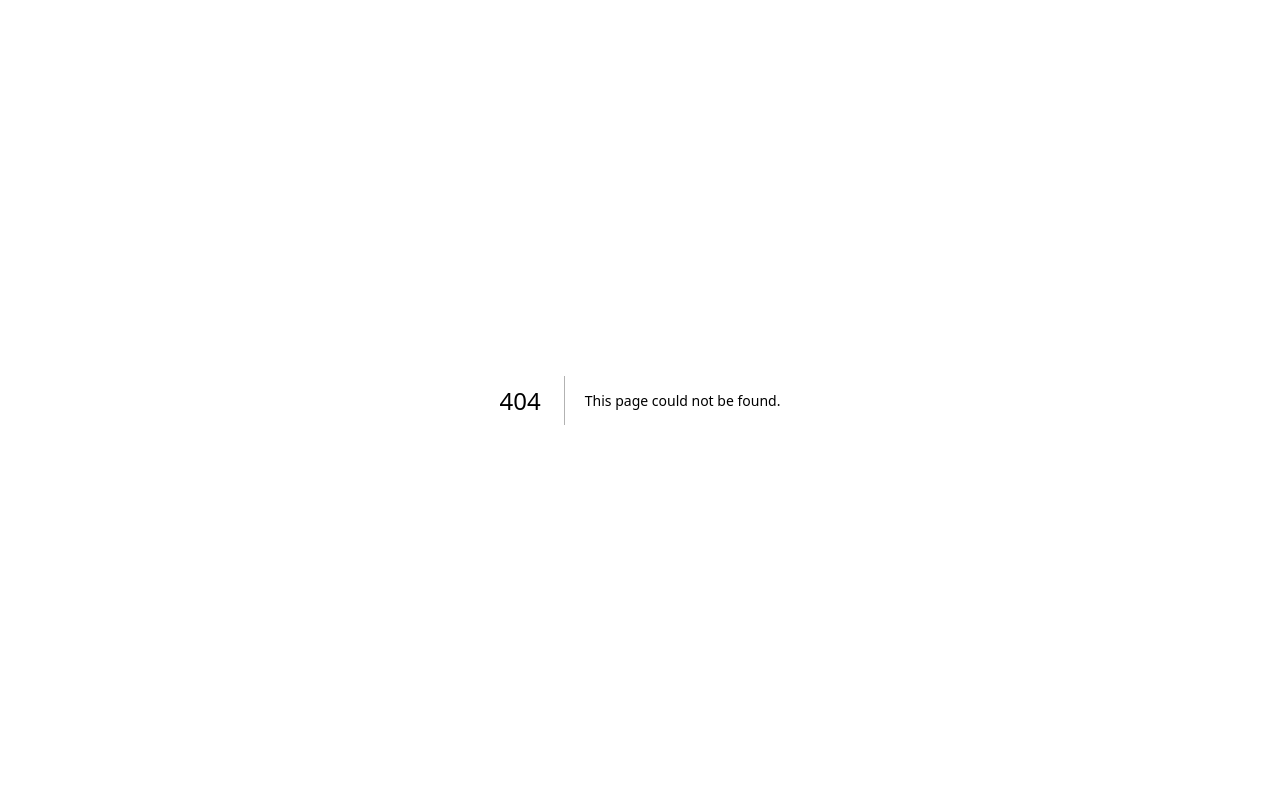
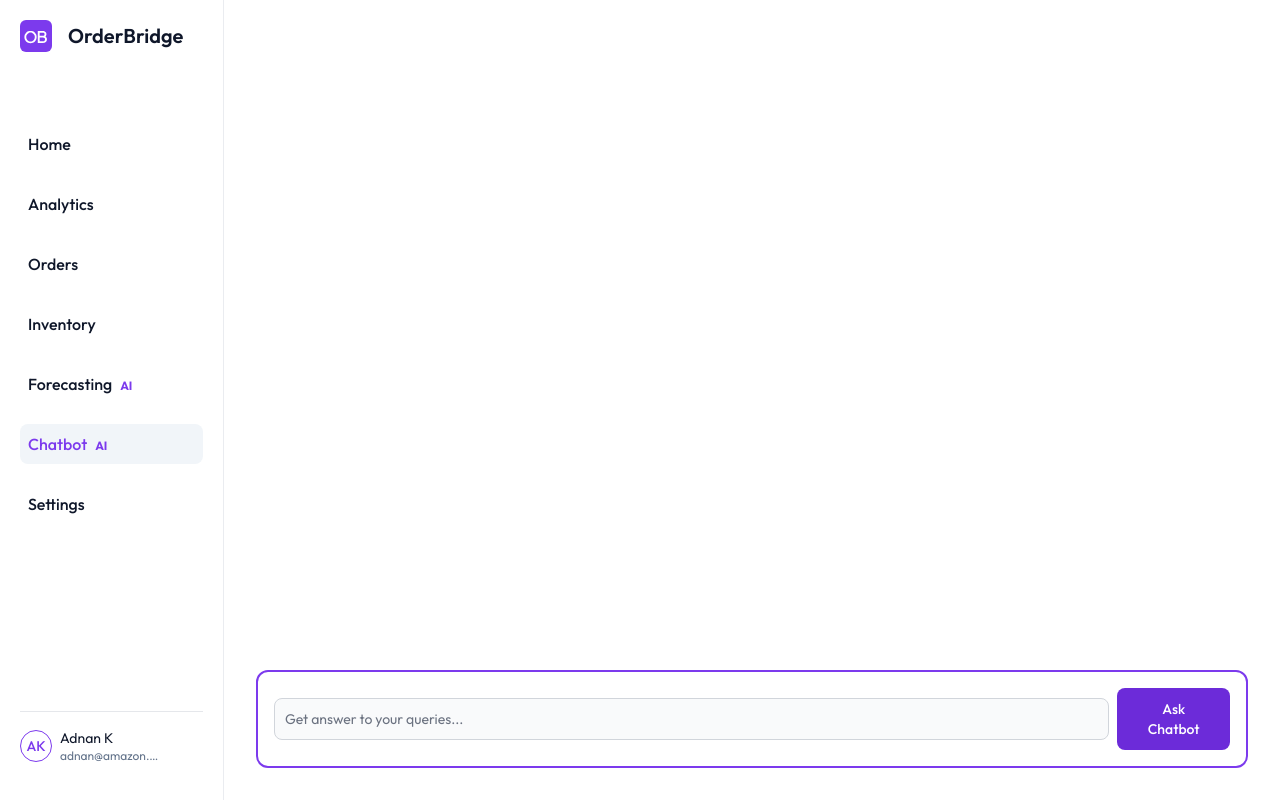
Before and after one commit to elasticSearch-smbhav/frontend, a Next.js app in the folder order-bridge/: page /chat in a window 1280 px wide. Before the commit this address had no page. Built offline with nearby package versions, Linux system fonts and the light colour scheme.

Commit message:
chatbot page

```diff
--- /dev/null
+++ b/order-bridge/src/app/(id)/chat/page.tsx
@@ -0,0 +1,61 @@
+"use client";
+
+import { useChatbot } from "@/context/chatbotContext";
+import { Button, TextInput } from "flowbite-react";
+import { useEffect, useRef, useState } from "react";
+
+const Page = () => {
+  const { messages, addMessage } = useChatbot();
+
+  const [prompt, setPrompt] = useState("");
+  const messagesEndRef = useRef<HTMLDivElement>(null);
+
+  const scrollToBottom = () => {
+    messagesEndRef.current?.scrollIntoView({ behavior: "smooth" });
+  };
+
+  const sendPrompt = async () => {
+    addMessage(prompt);
+    addMessage("I am a chatbot. I don't have the answer to that yet.");
+    setPrompt("");
+    scrollToBottom();
+  };
+
+  useEffect(() => {
+    scrollToBottom();
+  }, [messages]);
+
+  return (
+    <div className="w-full h-full flex flex-col">
+      <div className="w-full h-full gap-2 p-2 flex flex-col justify-start overflow-y-auto rounded-xl rounded-b-none">
+        {messages.map((message, index) => (
+          <div
+            key={index}
+            className={`p-2 px-4 rounded-lg break-words max-w-[60%] ${
+              index % 2 === 0
+                ? "bg-app ml-auto text-white"
+                : "bg-gray-200 mr-auto text-black"
+            }`}
+          >
+            {message}
+          </div>
+        ))}
+        <div ref={messagesEndRef} />
+      </div>
+      <div className="w-full border-2 border-app flex justify-between items-center gap-2 p-4 rounded-xl mt-auto">
+        <TextInput
+          className="w-full"
+          color="primary"
+          placeholder="Get answer to your queries..."
+          value={prompt}
+          onChange={(e) => setPrompt(e.target.value)}
+        />
+        <Button onClick={sendPrompt} color="purple" className="w-32">
+          Ask Chatbot
+        </Button>
+      </div>
+    </div>
+  );
+};
+
+export default Page;
--- a/order-bridge/src/app/(id)/page.tsx
+++ b/order-bridge/src/app/(id)/page.tsx
@@ -1,23 +1,10 @@
 "use client";
 
-import axiosInstance from "@/utils/axiosInstance";
 import { faHouse, faRefresh } from "@fortawesome/free-solid-svg-icons";
 import { FontAwesomeIcon } from "@fortawesome/react-fontawesome";
 import { Breadcrumb, Button, Datepicker } from "flowbite-react";
-import { useEffect } from "react";
 
 const Page = () => {
-  useEffect(() => {
-    const fetchData = async () => {
-      const { data } = await axiosInstance.get("http://localhost:8080/listings");
-
-      constdata = await data.json();
-      console.log(typeof data);
-    };
-
-    fetchData();
-  }, []);
-
   return (
     <>
       <Breadcrumb aria-label="Default breadcrumb example">
--- a/order-bridge/src/app/layout.tsx
+++ b/order-bridge/src/app/layout.tsx
@@ -1,4 +1,5 @@
 import { AuthProvider } from "@/context/authContext";
+import { ChatbotProvider } from "@/context/chatbotContext";
 import customTheme from "@/utils/flowbiteCustomTheme";
 import { Flowbite } from "flowbite-react";
 import type { Metadata } from "next";
@@ -24,7 +25,9 @@ export default function RootLayout({
     <html lang="en">
       <body className={`${outfitFont.variable} font-outfit antialiased`}>
         <AuthProvider>
-          <Flowbite theme={{ theme: customTheme }}>{children}</Flowbite>
+          <ChatbotProvider>
+            <Flowbite theme={{ theme: customTheme }}>{children}</Flowbite>
+          </ChatbotProvider>
         </AuthProvider>
       </body>
     </html>
--- a/order-bridge/src/components/sideNav.tsx
+++ b/order-bridge/src/components/sideNav.tsx
@@ -6,6 +6,7 @@ import {
   faChartSimple,
   faGear,
   faHouse,
+  faMessage,
   faPaperPlane,
   faWarehouse,
 } from "@fortawesome//free-solid-svg-icons";
@@ -136,6 +137,20 @@ const SideNav = () => {
             </span>
           </Link>
           <Link
+            href={`/chat`}
+            className={`flex w-full items-center gap-3 rounded-lg p-2 transition-all duration-200 ease-in-out ${
+              currentPage === "chat"
+                ? "bg-slate-bg-secondary text-app"
+                : "hover:bg-slate-bg-secondary hover:text-app"
+            }`}
+          >
+            <FontAwesomeIcon className="h-auto w-6" icon={faMessage} />
+            <span className="text-base font-medium">
+              Chatbot
+              <span className="text-app text-xs font-bold ml-2">AI</span>
+            </span>
+          </Link>
+          <Link
             href={`/settings`}
             className={`flex w-full items-center gap-3 rounded-lg p-2 transition-all duration-200 ease-in-out ${
               currentPage === "settings"
--- /dev/null
+++ b/order-bridge/src/context/chatbotContext.tsx
@@ -0,0 +1,42 @@
+"use client";
+import React, { createContext, ReactNode, useContext, useState } from "react";
+
+interface ChatbotContextType {
+  messages: string[];
+  addMessage: (message: string) => void;
+}
+
+const ChatbotContext = createContext<ChatbotContextType | undefined>(undefined);
+
+interface ChatbotProviderProps {
+  children: ReactNode;
+}
+
+export const ChatbotProvider: React.FC<ChatbotProviderProps> = ({
+  children,
+}) => {
+  const [messages, setMessages] = useState<string[]>([]);
+
+  const addMessage = (message: string) => {
+    setMessages((prevMessages) => [...prevMessages, message]);
+  };
+
+  return (
+    <ChatbotContext.Provider
+      value={{
+        messages,
+        addMessage,
+      }}
+    >
+      {children}
+    </ChatbotContext.Provider>
+  );
+};
+
+export const useChatbot = (): ChatbotContextType => {
+  const context = useContext(ChatbotContext);
+  if (!context) {
+    throw new Error("useChatbot must be used within an ChatbotProvider");
+  }
+  return context;
+};
```
Also changed, not shown: 1 other file (tests, documents, lock files or other folders).
